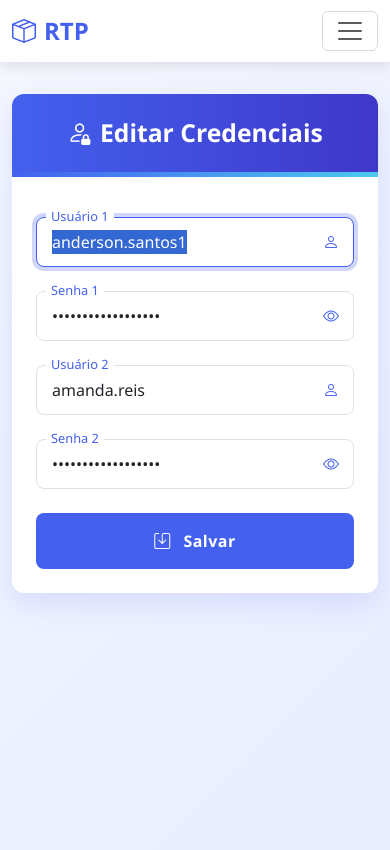
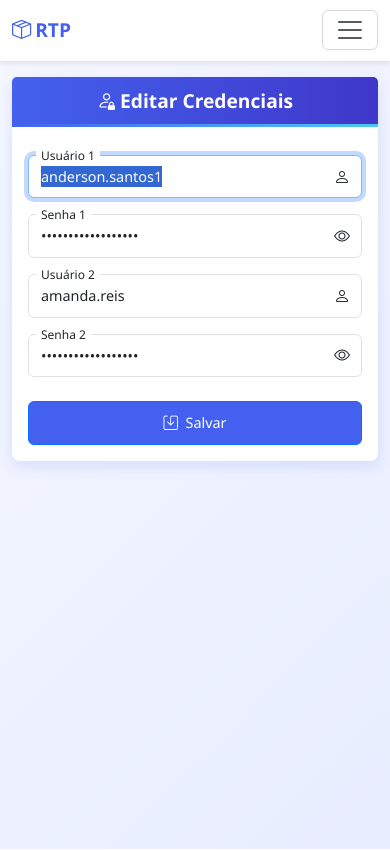
Before and after one commit to Andersonps-dev/AppReversa, a Flask app: page /credenciais in a window 390 px wide. Run offline with Flask 3, Linux system fonts and the light colour scheme.

Commit message:
Update viewport settings and enhance styling for better responsiveness across templates

```diff
--- a/templates/credenciais.html
+++ b/templates/credenciais.html
@@ -3,7 +3,7 @@
 <head>
     <meta charset="UTF-8">
     <title>Credenciais</title>
-    <meta name="viewport" content="width=device-width, initial-scale=1">
+    <meta name="viewport" content="width=device-width, initial-scale=1, maximum-scale=1, user-scalable=no">
     <link href="https://cdn.jsdelivr.net/npm/bootstrap@5.3.0/dist/css/bootstrap.min.css" rel="stylesheet">
     <link href="https://cdn.jsdelivr.net/npm/bootstrap-icons@1.10.5/font/bootstrap-icons.css" rel="stylesheet">
     <link rel="icon" type="image/png" href="https://i.postimg.cc/ZKPM50BD/distribuido-1.png">
@@ -20,81 +20,74 @@
             font-family: 'Segoe UI', Tahoma, Geneva, Verdana, sans-serif;
             background-color: #f5f7ff;
             color: #333;
+            height: 100vh;
+            overflow: hidden;
         }
 
         .navbar-brand {
             font-weight: 700;
             color: var(--primary-color) !important;
-            font-size: 1.5rem;
+            font-size: 1.2rem;
+            padding: 0.5rem 0;
         }
 
         .nav-link {
             font-weight: 500;
             color: var(--dark-color) !important;
-            transition: all 0.3s ease;
+            font-size: 0.9rem;
+            padding: 0.5rem 0.75rem;
         }
 
-        .nav-link:hover {
-            color: var(--primary-color) !important;
-            transform: translateY(-2px);
+        .navbar {
+            min-height: 56px;
+            box-shadow: 0 2px 6px rgba(0, 0, 0, 0.1);
         }
 
         .main-container {
+            height: calc(100vh - 56px);
+            overflow-y: auto;
+            padding: 1rem 0;
             background: linear-gradient(135deg, #f5f7ff 0%, #e8edff 100%);
-            min-height: calc(100vh - 56px);
-            padding: 2rem 0;
         }
 
         .card {
             border: none;
-            border-radius: 12px;
-            box-shadow: 0 10px 30px rgba(67, 97, 238, 0.15);
-            overflow: hidden;
-            transition: transform 0.3s ease, box-shadow 0.3s ease;
-        }
-
-        .card:hover {
-            transform: translateY(-5px);
-            box-shadow: 0 15px 35px rgba(67, 97, 238, 0.2);
+            border-radius: 8px;
+            box-shadow: 0 5px 15px rgba(67, 97, 238, 0.15);
+            margin-bottom: 1rem;
         }
 
         .card-header {
             background: linear-gradient(to right, var(--primary-color), var(--secondary-color));
             color: white;
-            padding: 1.5rem;
+            padding: 0.75rem 1rem;
             border-bottom: none;
         }
 
         .card-title {
             font-weight: 700;
             margin-bottom: 0;
+            font-size: 1.2rem;
+        }
+
+        .card-body {
+            padding: 1rem;
         }
 
         .form-control {
-            border-radius: 8px;
-            padding: 12px 15px;
-            border: 1px solid #e0e0e0;
-            transition: all 0.3s ease;
+            border-radius: 6px;
+            padding: 10px 12px;
+            font-size: 0.9rem;
         }
 
-        .form-control:focus {
-            border-color: var(--primary-color);
-            box-shadow: 0 0 0 0.25rem rgba(67, 97, 238, 0.25);
+        .btn {
+            padding: 10px;
+            font-size: 0.9rem;
+            border-radius: 6px;
         }
 
         .btn-primary {
             background-color: var(--primary-color);
-            border: none;
-            border-radius: 8px;
-            padding: 12px;
-            font-weight: 600;
-            letter-spacing: 0.5px;
-            transition: all 0.3s ease;
-        }
-
-        .btn-primary:hover {
-            background-color: var(--secondary-color);
-            transform: translateY(-2px);
         }
 
         .btn-primary:disabled {
@@ -103,73 +96,82 @@
         }
 
         .alert {
-            border-radius: 8px;
-            padding: 1rem 1.5rem;
-        }
-
-        .success-animation {
-            animation: pulse 2s infinite;
-        }
-
-        @keyframes pulse {
-            0% { transform: scale(1); }
-            50% { transform: scale(1.02); }
-            100% { transform: scale(1); }
-        }
-
-        .input-icon {
-            position: relative;
-        }
-
-        .input-icon i {
-            position: absolute;
-            right: 15px;
-            top: 50%;
-            transform: translateY(-50%);
-            color: var(--primary-color);
-            cursor: pointer;
+            border-radius: 6px;
+            padding: 0.75rem;
+            margin-bottom: 1rem;
+            font-size: 0.9rem;
         }
 
         .floating-label {
             position: relative;
-            margin-bottom: 1.5rem;
+            margin-bottom: 1rem;
         }
 
         .floating-label label {
             position: absolute;
-            top: 12px;
-            left: 15px;
-            color: #999;
+            top: 10px;
+            left: 12px;
+            font-size: 0.9rem;
             transition: all 0.3s ease;
-            pointer-events: none;
             background-color: white;
             padding: 0 5px;
         }
 
         .floating-label input:focus + label,
         .floating-label input:not(:placeholder-shown) + label {
-            top: -10px;
-            left: 10px;
-            font-size: 0.8rem;
-            color: var(--primary-color);
-        }
-
-        .navbar {
-            box-shadow: 0 4px 12px rgba(0, 0, 0, 0.1);
+            top: -8px;
+            left: 8px;
+            font-size: 0.75rem;
         }
 
         .status-indicator {
-            height: 5px;
+            height: 3px;
             background: linear-gradient(to right, var(--primary-color), var(--success-color));
-            margin-bottom: 1rem;
+            margin-bottom: 0.75rem;
+        }
+
+        .input-icon i {
+            position: absolute;
+            right: 12px;
+            top: 50%;
+            transform: translateY(-50%);
+            font-size: 1rem;
+            cursor: pointer;
+        }
+
+        /* Otimizações para telas pequenas */
+        @media (max-height: 700px) {
+            .card-header {
+                padding: 0.5rem;
+            }
+
+            .card-title {
+                font-size: 1rem;
+            }
+
+            .form-control, .btn {
+                padding: 8px 10px;
+                font-size: 0.85rem;
+            }
+
+            .floating-label label {
+                font-size: 0.85rem;
+                top: 8px;
+            }
+
+            .floating-label input:focus + label,
+            .floating-label input:not(:placeholder-shown) + label {
+                top: -6px;
+                font-size: 0.7rem;
+            }
         }
     </style>
 </head>
 <body>
     <nav class="navbar navbar-expand-lg navbar-light bg-white">
-        <div class="container">
+        <div class="container-fluid">
             <a class="navbar-brand" href="/">
-                <i class="bi bi-box-seam me-2"></i>RTP
+                <i class="bi bi-box-seam me-1"></i>RTP
             </a>
             <button class="navbar-toggler" type="button" data-bs-toggle="collapse" data-bs-target="#navbarNav">
                 <span class="navbar-toggler-icon"></span>
@@ -221,21 +223,21 @@
     </div>
 
     <div class="main-container">
-        <div class="container">
+        <div class="container-fluid">
             <div class="row justify-content-center">
-                <div class="col-lg-8 col-xl-6">
-                    <div class="card mb-4">
+                <div class="col-12 col-md-8 col-lg-6">
+                    <div class="card">
                         <div class="card-header text-center">
                             <h2 class="card-title mb-0">
-                                <i class="bi bi-person-lock me-2"></i>Editar Credenciais
+                                <i class="bi bi-person-lock me-1"></i>Editar Credenciais
                             </h2>
                         </div>
                         <div class="status-indicator"></div>
-                        <div class="card-body p-4">
+                        <div class="card-body">
                             {% with messages = get_flashed_messages(category_filter=['success']) %}
                               {% if messages %}
-                                <div class="alert alert-success success-animation text-center animate__animated animate__fadeIn">
-                                    <i class="bi bi-check-circle me-2"></i>{{ messages[0] }}
+                                <div class="alert alert-success text-center">
+                                    <i class="bi bi-check-circle me-1"></i>{{ messages[0] }}
                                 </div>
                               {% endif %}
                             {% endwith %}
@@ -260,8 +262,8 @@
                                     <label for="pass2">Senha 2</label>
                                     <i class="bi bi-eye toggle-password" data-target="pass2"></i>
                                 </div>
-                                <button type="submit" class="btn btn-primary w-100 py-3" id="submit-btn">
-                                    <i class="bi bi-save me-2"></i> Salvar
+                                <button type="submit" class="btn btn-primary w-100 mt-2" id="submit-btn">
+                                    <i class="bi bi-save me-1"></i> Salvar
                                 </button>
                             </form>
                         </div>
@@ -294,7 +296,7 @@
         document.getElementById('credenciais-form')?.addEventListener('submit', function(e) {
             const submitBtn = document.getElementById('submit-btn');
             submitBtn.disabled = true;
-            submitBtn.innerHTML = '<span class="spinner-border spinner-border-sm me-2" role="status" aria-hidden="true"></span> Salvando...';
+            submitBtn.innerHTML = '<span class="spinner-border spinner-border-sm me-1" role="status" aria-hidden="true"></span> Salvando...';
         });
 
         // Auto-focus on first input
@@ -306,3 +308,5 @@
             }
         });
     </script>
+</body>
+</html>
--- a/templates/index.html
+++ b/templates/index.html
@@ -198,7 +198,7 @@
                     </li>
                     <li class="nav-item">
                         <a class="nav-link" href="#" data-bs-toggle="modal" data-bs-target="#modalAtualizarEstoque">
-                            <i class="bi bi-arrow-repeat me-1"></i> Atualizar
+                            <i class="bi bi-arrow-repeat me-1"></i> Atualizar Estoque
                         </a>
                     </li>
                 </ul>
```
Also changed, not shown: templates/detalhes_endereco.html (+7 -5 lines), templates/enderecos.html (+17 -11 lines).
